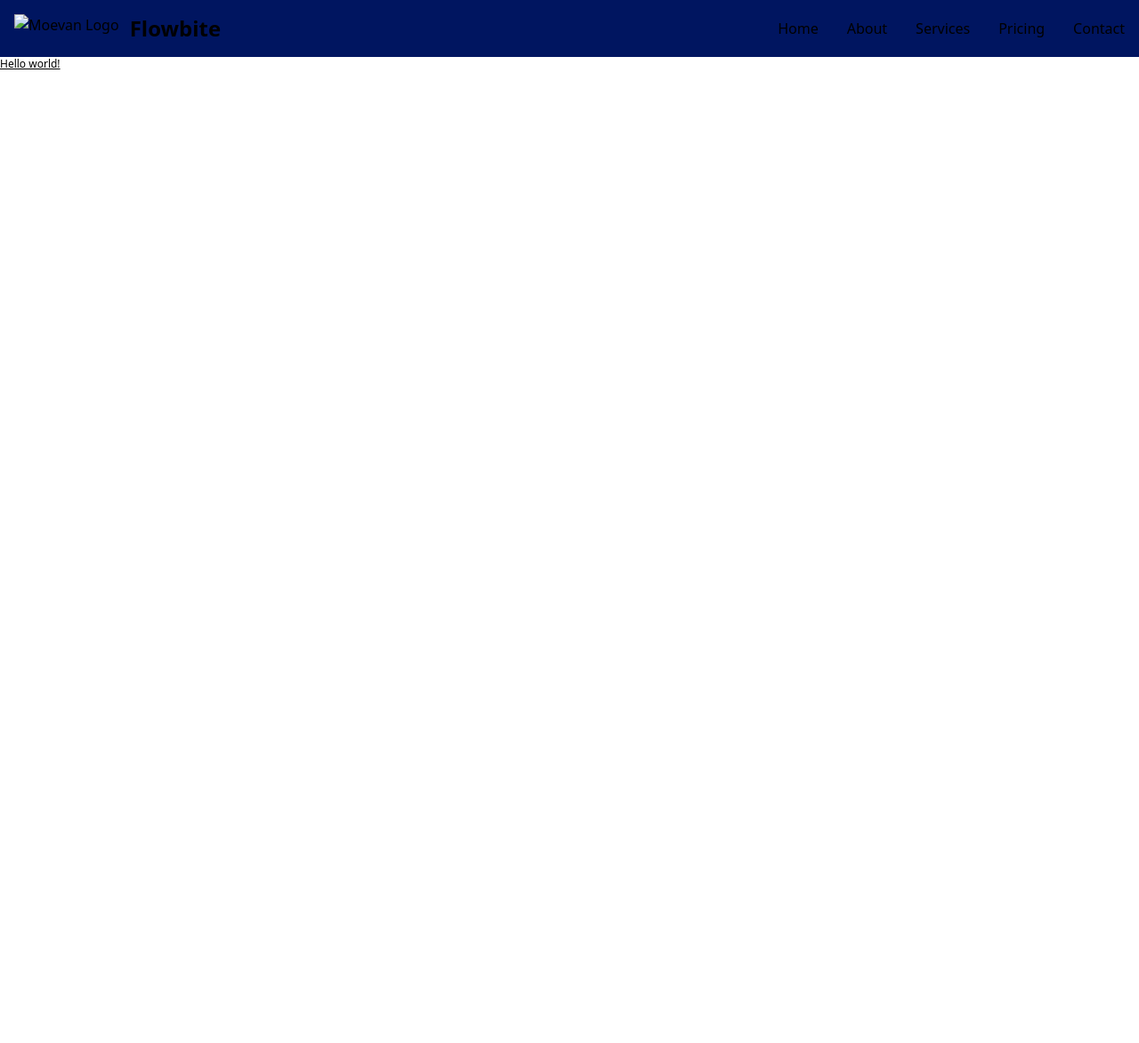
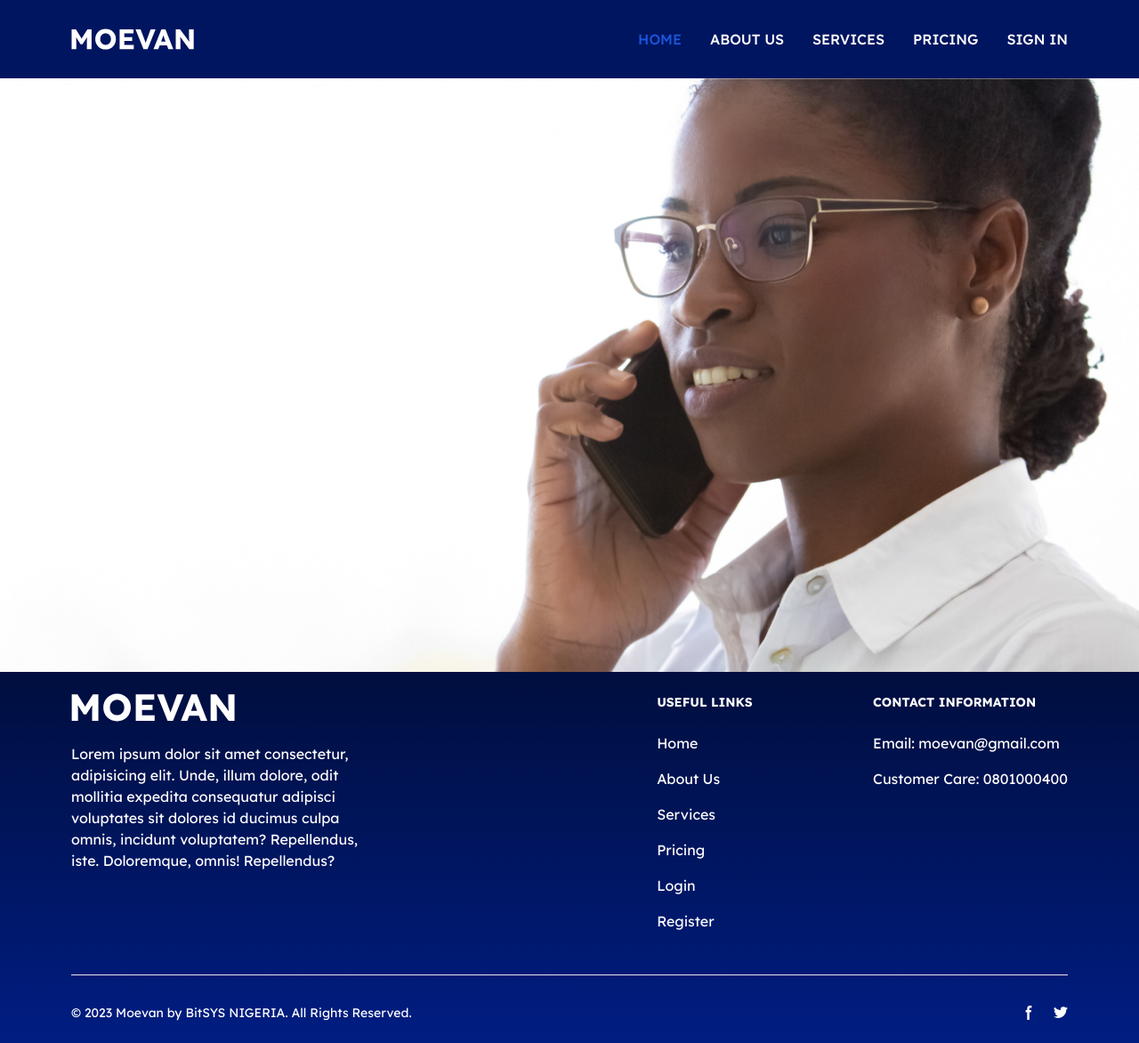
Before and after one commit to cc-greatman/Moevan, a website: page src/index.html in a window 1280 px wide. Shown: the whole page at 89% size. Before the commit the page ends 800 px from the top, so only its background shows below. Drawn offline with nearby package versions, Linux system fonts and the light colour scheme.

Commit message:
Issue: Screen adaptability

```diff
--- a/src/index.html
+++ b/src/index.html
@@ -4,15 +4,23 @@
   <meta charset="UTF-8">
   <meta name="viewport" content="width=device-width, initial-scale=1.0">
   <title>Home - Moevan</title>
+  <!-- Stylesheets -->
   <link href="/dist/output.css" rel="stylesheet">
+  <link href="https://cdnjs.cloudflare.com/ajax/libs/flowbite/2.2.0/flowbite.min.css" rel="stylesheet"/>
+  <!-- End Stylesheets -->
+  <!-- Import Fonts -->
+  <link rel="preconnect" href="https://fonts.googleapis.com">
+  <link rel="preconnect" href="https://fonts.gstatic.com" crossorigin>
+  <link href="https://fonts.googleapis.com/css2?family=Lexend:wght@100;200;300;400;500;600;700;800;900&display=swap" rel="stylesheet">
+  <!-- End Import Fonts -->
 </head>
 <body>
   <!-- Section Begins -->
-  <nav class="bg-primary dark:bg-gray-900">
-    <div class="max-w-screen-xl flex flex-wrap items-center justify-between mx-auto p-4">
+  <header>
+    <nav class="bg-primary border-gray-200 dark:bg-gray-900">
+      <div class="max-w-screen-xl flex flex-wrap items-center justify-between px-10 sm:px-20 mx-auto py-8">
         <a href="" class="flex items-center space-x-3 rtl:space-x-reverse">
-          <img src="" class="h-8" alt="Moevan Logo" />
-          <span class="self-center text-2xl font-semibold whitespace-nowrap dark:text-white">Flowbite</span>
+            <img src="/assets/svg/moevan.svg" class="h-6" alt="Moevan Logo" />
         </a>
         <button data-collapse-toggle="navbar-default" type="button" class="inline-flex items-center p-2 w-10 h-10 justify-center text-sm text-gray-500 rounded-lg md:hidden hover:bg-gray-100 focus:outline-none focus:ring-2 focus:ring-gray-200 dark:text-gray-400 dark:hover:bg-gray-700 dark:focus:ring-gray-600" aria-controls="navbar-default" aria-expanded="false">
             <span class="sr-only">Open main menu</span>
@@ -21,29 +29,107 @@
             </svg>
         </button>
         <div class="hidden w-full md:block md:w-auto" id="navbar-default">
-        <ul class="font-medium flex flex-col p-4 md:p-0 mt-4 border border-gray-100 rounded-lg bg-gray-50 md:flex-row md:space-x-8 rtl:space-x-reverse md:mt-0 md:border-0 md:bg-white dark:bg-gray-800 md:dark:bg-gray-900 dark:border-gray-700">
+          <ul class=" font-lexend font-medium uppercase flex flex-col break-words items-left p-4 md:p-0 mt-4 border border-gray-100 rounded-lg md:flex-row md:space-x-8 rtl:space-x-reverse md:mt-0 md:border-0">
             <li>
-            <a href="#" class="block py-2 px-3 text-white bg-blue-700 rounded md:bg-transparent md:text-blue-700 md:p-0 dark:text-white md:dark:text-blue-500" aria-current="page">Home</a>
+              <a href="#" class="block py-2 px-3 text-white bg-blue-700 rounded md:bg-transparent md:text-blue-700 md:p-0" aria-current="page">Home</a>
             </li>
             <li>
-            <a href="#" class="block py-2 px-3 text-gray-900 rounded hover:bg-gray-100 md:hover:bg-transparent md:border-0 md:hover:text-blue-700 md:p-0 dark:text-white md:dark:hover:text-blue-500 dark:hover:bg-gray-700 dark:hover:text-white md:dark:hover:bg-transparent">About</a>
+              <a href="#" class="block py-2 px-3 text-white rounded hover:bg-blue-700 md:hover:bg-transparent md:border-0 md:hover:text-blue-700 md:p-0">About us</a>
             </li>
             <li>
-            <a href="#" class="block py-2 px-3 text-gray-900 rounded hover:bg-gray-100 md:hover:bg-transparent md:border-0 md:hover:text-blue-700 md:p-0 dark:text-white md:dark:hover:text-blue-500 dark:hover:bg-gray-700 dark:hover:text-white md:dark:hover:bg-transparent">Services</a>
+              <a href="#" class="block py-2 px-3 text-white rounded hover:bg-blue-700 md:hover:bg-transparent md:border-0 md:hover:text-blue-700 md:p-0">Services</a>
             </li>
             <li>
-            <a href="#" class="block py-2 px-3 text-gray-900 rounded hover:bg-gray-100 md:hover:bg-transparent md:border-0 md:hover:text-blue-700 md:p-0 dark:text-white md:dark:hover:text-blue-500 dark:hover:bg-gray-700 dark:hover:text-white md:dark:hover:bg-transparent">Pricing</a>
+              <a href="#" class="block py-2 px-3 text-white rounded hover:bg-blue-700 md:hover:bg-transparent md:border-0 md:hover:text-blue-700 md:p-0">Pricing</a>
             </li>
             <li>
-            <a href="#" class="block py-2 px-3 text-gray-900 rounded hover:bg-gray-100 md:hover:bg-transparent md:border-0 md:hover:text-blue-700 md:p-0 dark:text-white md:dark:hover:text-blue-500 dark:hover:bg-gray-700 dark:hover:text-white md:dark:hover:bg-transparent">Contact</a>
+              <a href="#" class="block py-2 px-3 text-white rounded hover:bg-blue-700 md:hover:bg-transparent md:border-0 md:hover:text-blue-700 md:p-0">Sign In</a>
             </li>
           </ul>
         </div>
       </div>
     </nav>
+  </header>
   <!-- Section Ends -->
-  <h1 class="text-xs font-medium underline">
-    Hello world!
-  </h1>
+  <div>
+      <div>
+          <img class="w-full max-w-screen-xl" src="../assets/images/stable-diffusion-xl-401.png" />
+      </div>
+  </div>
+  <!-- Section Begins -->
+  <footer class="px-8 sm:px-16 font-lexend bg-gradient-to-b from-gradient-1 to-gradient-2 dark:bg-gray-900">
+    <div class="mx-auto w-full max-w-screen-xl p-4 py-6 lg:py-8">
+      <div class="md:flex md:justify-between">
+          <div class="sm:w-1/2 mb-6 md:mb-0">
+              <a href="" class="flex items-center">
+                  <img src="/assets/svg/moevan.svg" class="h-8 me-3" alt="FlowBite Logo" />
+              </a>
+              <p class="mt-6 sm:w-3/5 text-white">
+                Lorem ipsum dolor sit amet consectetur, adipisicing elit. Unde, illum dolore, odit mollitia expedita consequatur adipisci voluptates sit dolores id ducimus culpa omnis, incidunt voluptatem? Repellendus, iste. Doloremque, omnis! Repellendus?
+              </p>
+          </div>
+          <div class="grid grid-cols-1 gap-8 sm:gap-6 sm:grid-cols-2">
+              <div>
+                  <h2 class="mb-6 text-sm font-bold text-white uppercase dark:text-white">Useful Links</h2>
+                  <ul class="text-white dark:text-gray-400 font-normal">
+                      <li class="mb-4">
+                          <a href="https://flowbite.com/" class="hover:underline">Home</a>
+                      </li>
+                      <li class="mb-4">
+                          <a href="https://tailwindcss.com/" class="hover:underline">About Us</a>
+                      </li>
+                      <li class="mb-4">
+                        <a href="https://tailwindcss.com/" class="hover:underline">Services</a>
+                      </li>
+                      <li class="mb-4">
+                        <a href="https://tailwindcss.com/" class="hover:underline">Pricing</a>
+                      </li>
+                      <li class="mb-4">
+                        <a href="https://tailwindcss.com/" class="hover:underline">Login</a>
+                      </li>
+                      <li class="mb-4">
+                        <a href="https://tailwindcss.com/" class="hover:underline">Register</a>
+                      </li>
+                  </ul>
+              </div>
+              <div>
+                  <h2 class="mb-6 text-sm font-bold text-white uppercase dark:text-white">Contact Information</h2>
+                  <ul class="text-white dark:text-gray-400 font-normal">
+                      <li class="mb-4">
+                          Email:
+                          <a href="#" class="hover:underline">moevan@gmail.com</a>
+                      </li>
+                      <li>
+                          Customer Care:
+                          <a href="#" class="hover:underline">0801000400</a>
+                      </li>
+                  </ul>
+              </div>
+          </div>
+      </div>
+      <hr class="my-6 border-gray-200 sm:mx-auto dark:border-gray-700 lg:my-8" />
+      <div class="sm:flex sm:items-center sm:justify-between">
+          <span class="text-sm text-white sm:text-center dark:text-gray-400">© <script>document.write(/\d{4}/.exec(Date())[0])</script> <a href="" class="hover:underline">Moevan</a> by <a href="https://www.bitsys.ng" class="hover:underline">BitSYS NIGERIA</a>. All Rights Reserved.
+          </span>
+          <div class="flex mt-4 sm:justify-center sm:mt-0">
+              <a href="#" class="text-white hover:text-blue-700 dark:hover:text-white">
+                  <svg class="w-4 h-4" aria-hidden="true" xmlns="http://www.w3.org/2000/svg" fill="currentColor" viewBox="0 0 8 19">
+                        <path fill-rule="evenodd" d="M6.135 3H8V0H6.135a4.147 4.147 0 0 0-4.142 4.142V6H0v3h2v9.938h3V9h2.021l.592-3H5V3.591A.6.6 0 0 1 5.592 3h.543Z" clip-rule="evenodd"/>
+                    </svg>
+                  <span class="sr-only">Facebook page</span>
+              </a>
+              <a href="#" class="text-white hover:text-blue-700 dark:hover:text-white ms-5">
+                  <svg class="w-4 h-4" aria-hidden="true" xmlns="http://www.w3.org/2000/svg" fill="currentColor" viewBox="0 0 20 17">
+                    <path fill-rule="evenodd" d="M20 1.892a8.178 8.178 0 0 1-2.355.635 4.074 4.074 0 0 0 1.8-2.235 8.344 8.344 0 0 1-2.605.98A4.13 4.13 0 0 0 13.85 0a4.068 4.068 0 0 0-4.1 4.038 4 4 0 0 0 .105.919A11.705 11.705 0 0 1 1.4.734a4.006 4.006 0 0 0 1.268 5.392 4.165 4.165 0 0 1-1.859-.5v.05A4.057 4.057 0 0 0 4.1 9.635a4.19 4.19 0 0 1-1.856.07 4.108 4.108 0 0 0 3.831 2.807A8.36 8.36 0 0 1 0 14.184 11.732 11.732 0 0 0 6.291 16 11.502 11.502 0 0 0 17.964 4.5c0-.177 0-.35-.012-.523A8.143 8.143 0 0 0 20 1.892Z" clip-rule="evenodd"/>
+                </svg>
+                  <span class="sr-only">Twitter page</span>
+              </a>
+          </div>
+      </div>
+    </div>
+  </footer>
+  <!-- Section Ends -->
+  <!-- CDN Scripts-->
+  <script src="https://cdnjs.cloudflare.com/ajax/libs/flowbite/2.2.0/flowbite.min.js"></script>
 </body>
 </html>
--- a/tailwind.config.js
+++ b/tailwind.config.js
@@ -1,11 +1,20 @@
 /** @type {import('tailwindcss').Config} */
+
+const defaultTheme = require('tailwindcss/defaultTheme');
+
 module.exports = {
   content: ["./src/**/*.{html,js}"],
   theme: {
     colors: {
       'primary': '#001560',
+      'gradient-1': '#000E3E',
+      'gradient-2': '#001D82',
     },
-    extend: {},
+    extend: {
+      fontFamily: {
+        lexend: ['"Lexend"', ...defaultTheme.fontFamily.sans],
+      },
+    },
   },
   plugins: [],
 }
```
Also changed, not shown: assets/images/stable-diffusion-xl-401.png (added), assets/svg/moevan.svg (added), dist/output.css. Lines whose indentation alone changed are shown as unchanged.
